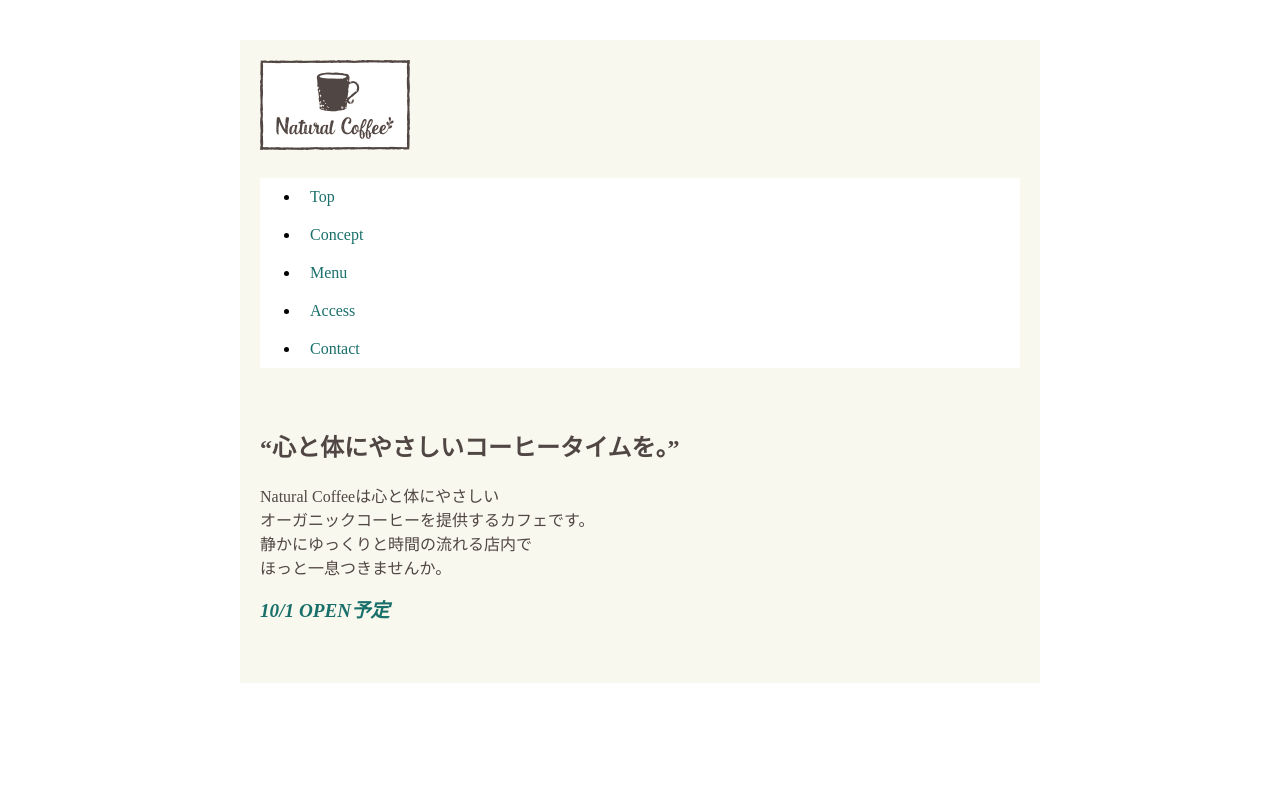
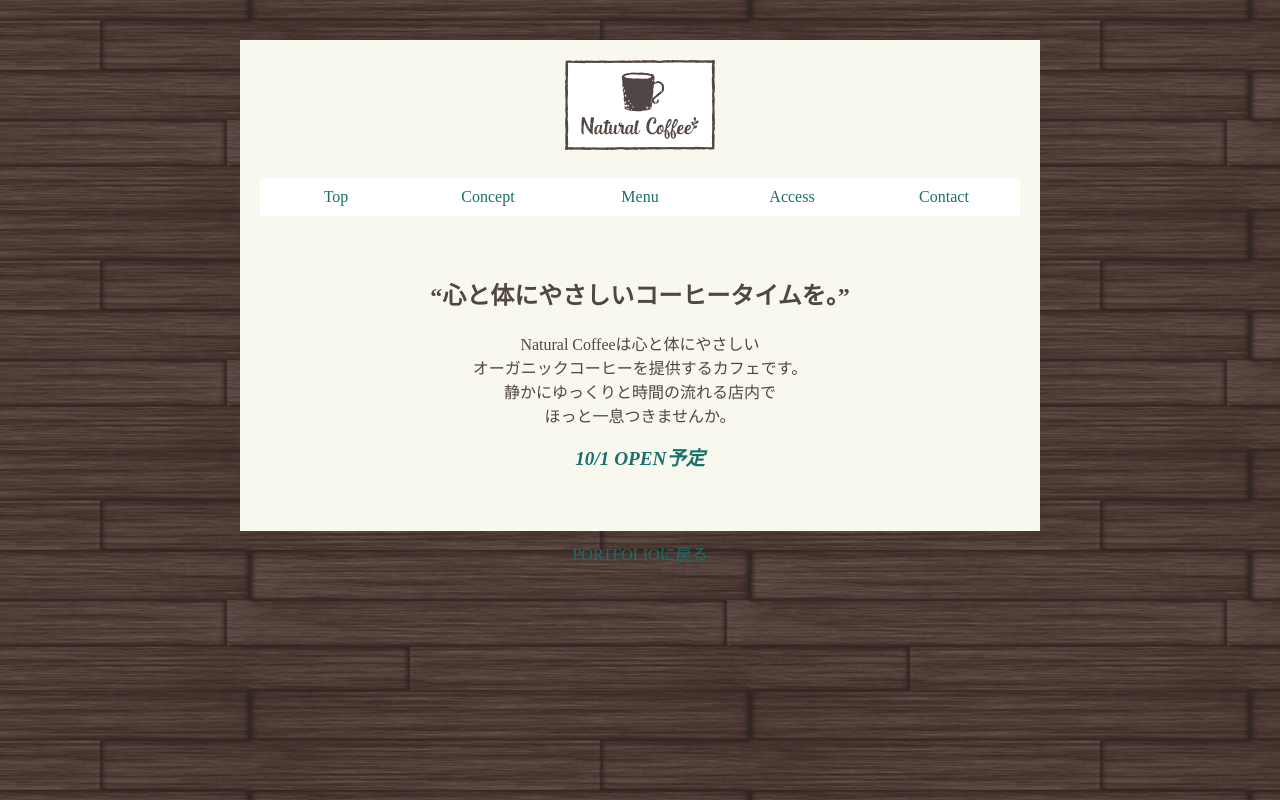
Before and after one commit to 20213088-kiyoiryoma/S1A115, a plain HTML site: page challenge2/ch2.html in a window 1280 px wide. Drawn offline with Linux system fonts and the light colour scheme.

Commit message:
Add files via upload

```diff
--- a/challenge2/ch2.css
+++ b/challenge2/ch2.css
@@ -11,6 +11,8 @@
 body {
   margin: 0;
   padding: 40px;
+  background: url(wood.jpg) #504643 left top repeat;
+  text-align: center;
 }
 .wrapper {
   background: #f9f8ee;
@@ -25,7 +27,13 @@ header
 ----------------------------*/
 header { margin-bottom: 60px; }
 h1 { margin-bottom: 20px; }
-ul { background: #fff; }
+ul { background: #fff;
+  list-style: none;
+  padding: 0;
+  display: flex;
+}
+li{
+  flex: 1 1 20%;}
 a {
   display: block;
   color: #196f6a;
--- a/challenge2/ch2.html
+++ b/challenge2/ch2.html
@@ -36,5 +36,7 @@
         <p><em>10/1 OPEN予定</em></p>
       </main>
     </div>
+    <span class="br"></span>
+    <a class="button_css" href="../index.html">PORTFOLIOに戻る</a>
   </body>
 </html>
--- a/portfolio/css/style.css
+++ b/portfolio/css/style.css
@@ -680,3 +680,8 @@ Works
   background-color: #333;
   color: #fff;
 }
+.logo{
+  width: 80%;
+  height: 80%;
+  margin: auto;
+}
```
Also changed, not shown: ensyu/15.html (+2 -0 lines), ensyu/16.html (+2 -0 lines), ensyu/17_1.html (+4 -1 lines), ensyu/17_2.html (+4 -1 lines), ensyu/17_3.html (+2 -0 lines), ensyu/18.html (+2 -0 lines), ensyu/19_1.html (+2 -0 lines), ensyu/19_2.html (+2 -0 lines), ensyu/20.html (+2 -0 lines), ensyu/21_1.html (+2 -0 lines), ensyu/21_2.html (+2 -0 lines), index.html (+3 -3 lines).
